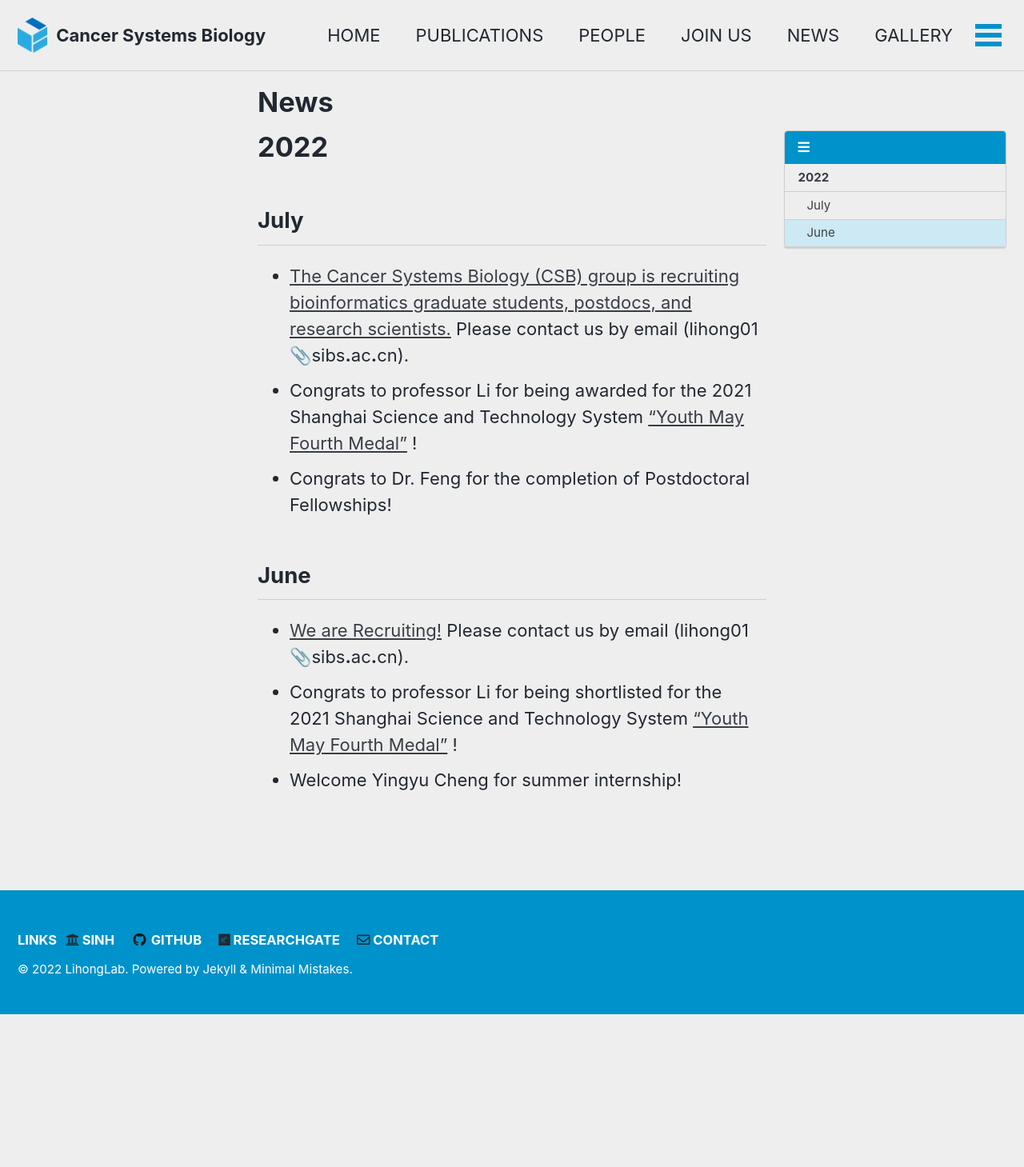
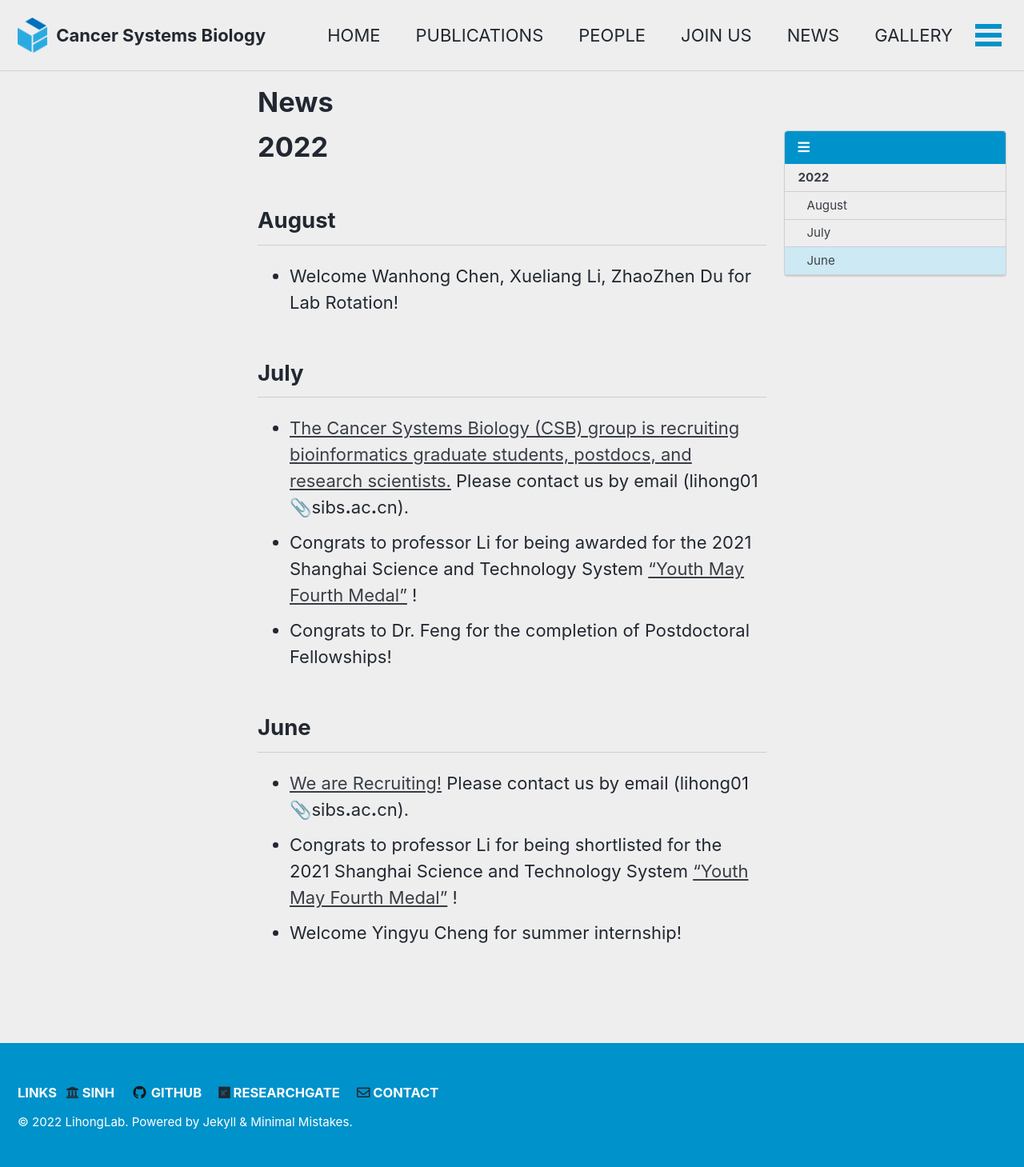
Before and after one commit to LihongLab/lihonglab.github.io, a Jekyll site: the page built from _pages/NEWS.md, in a window 1280 px wide. Shown: the whole page at 80% size. Built offline with Jekyll 4.4.1, drawn with Linux system fonts in a browser that asks for light colours; cached includes are drawn as plain includes; emoji names are drawn with the system emoji font; before the commit the page ends 1268 px from its top, so only the background shows below that.

Commit message:
2022 August

```diff
--- a/_pages/NEWS.md
+++ b/_pages/NEWS.md
@@ -8,6 +8,9 @@ toc_icon: "bars"
 # classes: wide
 ---
 # 2022
+## August
+* Welcome Wanhong Chen, Xueliang Li, ZhaoZhen Du for Lab Rotation!
+
 ## July
 * [The Cancer Systems Biology (CSB) group is recruiting bioinformatics graduate students, postdocs, and research scientists.](https://mp.weixin.qq.com/s/Uy-JTOyzY0aRbXBqJhN3gQ)  Please contact us by email (lihong01:paperclip:sibs**.**ac**.**cn).
 * Congrats to professor Li for being awarded for the 2021 Shanghai Science and Technology System ["Youth May Fourth Medal"](https://mp.weixin.qq.com/s/auRFODYnQS0AgRUbIC3Udw) !
```
